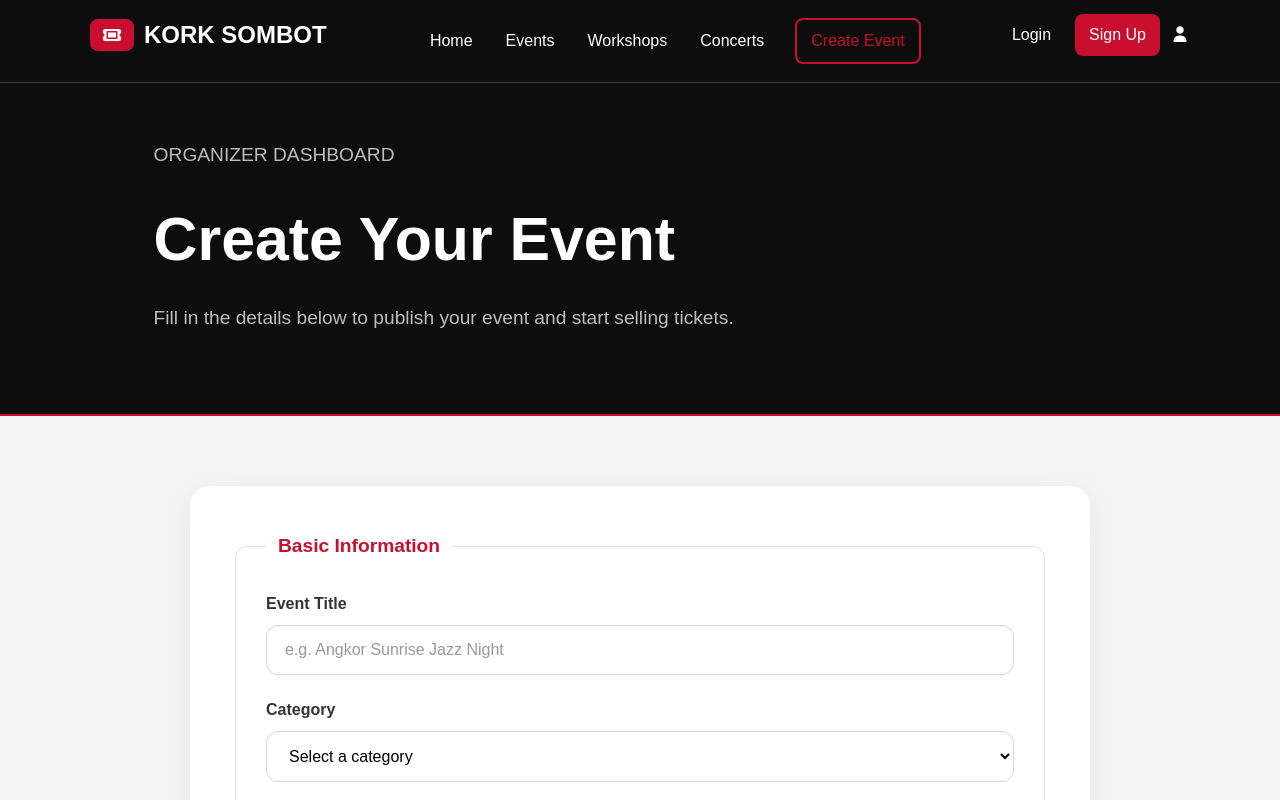
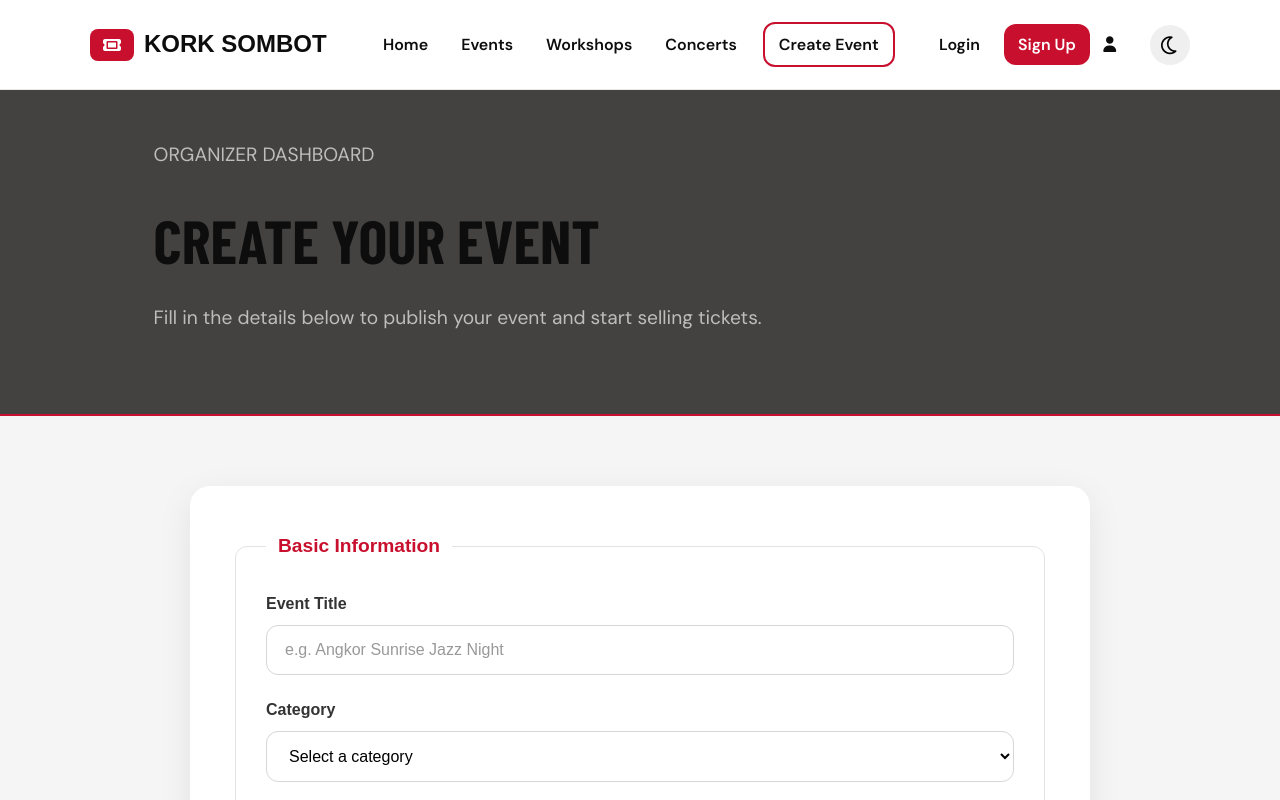
Before and after one commit to Chivornmon23/Kork-Sombot-, a plain HTML site: page create_events.html in a window 1280 px wide. Shown: the top 800 px of the page. Drawn offline with nearby package versions, Linux system fonts and the light colour scheme; a web font is replaced by a local one.

Commit message:
Dark mode is fully activated

```diff
--- a/create_events.css
+++ b/create_events.css
@@ -9,15 +9,20 @@
 .navbar {
   display: flex;
   justify-content: space-between;
-  background-color: var(--bg-dark);
-  color: var(--text-white);
+  background-color: var(--bg-light);
+  color: var(--bg-dark);
   padding: 10px 90px;
   font-family: var(--font-main);
   border-bottom: 1px solid var(--btn-hover);
   position: fixed;
+  top: 0;
+  left: 0;
+  height: 90px;
+  align-items: center;
   width: 100%;
   z-index: 1;
 }
+
 .logo {
   display: flex;
   gap: 10px;
@@ -31,29 +36,39 @@
   background-color: var(--primary-red);
   padding: 8px 12px;
   border-radius: 8px;
+  i{
+    color: white;
+  }
 }
-.nav-links {
+.nav-links{
+  display: flex;
+  font-family: var(--btn-font);
+  font-size: 1em;
+  font-weight: 600;
+}
+.nav-links-items{
   display: flex;
   gap: 5px;
   padding: 8px 12px;
   align-items: center;
 }
-.nav-links li {
+.nav-links-items li {
   list-style: none;
 }
-.nav-links .item a {
-  color: var(--text-white);
+.nav-links-items a {
+  color: var(--bg-dark);
   text-decoration: none;
-  font-size: 1em;
+
   padding: 8px 14px;
-  border-radius: 8px;
+  border-radius: 12px;
 }
-.nav-links a:visited {
-  color: #ffffff;
-}
-.nav-links .item a:hover {
+.nav-links-items a:hover {
   background-color: var(--hover-gray);
   transition: ease-in-out 0.1s;
+}
+.nav-links-items a.active{
+  background-color: var(--primary-red);
+  color: var(--text-white);
 }
 .nav-right {
   height: 50px;
@@ -64,78 +79,93 @@
 .nav-right a {
   text-decoration: none;
   padding: 8px 14px;
-  border-radius: 8px;
+  border-radius: 12px;
   font-size: 1em;
+  font-weight: 600;
+  font-family: var(--btn-font);
+}
+.log-in{
+  color: var(--bg-dark);
+}
+
+.log-in:hover {
+  background-color: var(--primary-red);
+  transition: ease-in-out 0.1s;
   color: var(--text-white);
 }
-.nav-right a:hover {
-  background-color: var(--primary-red);
-  transition: ease-in-out 0.1s;
-}
-.btn-bg {
+.sign-up {
   padding: 8px 14px;
   background-color: var(--primary-red);
   border-radius: 14px;
+  color: white;
 }
-.nav-links .btn-outline {
+
+.btn-outline {
   text-decoration: none;
-  color: var(--primary-red);
-}
-.btn-outline {
+  color: var(--bg-dark);
   padding: 8px 14px;
   border: 2px solid var(--primary-red);
-  border-radius: 8px;
+  border-radius: 12px;
+
 }
 .btn-outline:hover {
-    background-color: var(--primary-red);
-    color: var(--text-white);
+  background-color: var(--primary-red);
+  color: var(--bg-light);
+}
+#toggle-btn{
+  padding: 20px;
+  height: 30px;
+  width: 30px;
+  display: flex;
+  justify-content: center;
+  align-items: center;
+  border: none;
+  border-radius: 50%;
+  cursor: pointer;
+  .fa-regular{
+    font-size: 18px;
+  }
+  .fa-sun{
+    color: var(--primary-red);
+  }
 }
 
 body {
-
   font-family: var(--font-main);
   background: #f5f5f5;
   color: #222;
   line-height: 1.6;
-
 }
-
 .subtitle{
   font-size: 1.2rem;
   color: var(--primary-red);
   margin-bottom: 20px;
 }
 .create-hero{
-  background: var(--bg-dark);
-  color: var(--text-white);
-
+  background: #444141;
+  color: var(--bg-dark);
   padding: 140px 12% 80px;
-
   border-bottom: 2px solid var(--primary-red);
 }
-
 .create-hero h1{
+  font-family: var(--primary-font);
   font-size: 3.8rem;
   margin: 15px 0;
+  text-transform: uppercase;
 }
 
 .create-hero .description{
   max-width: 650px;
 }
-
-
-
 .create-hero p{
   color: #bdbdbd;
   font-size: 1.2rem;
+  font-family: var(--btn-font);
 }
-
 .create-event{
   background:#f5f5f5;
   padding:70px 0;
 }
-
-
 .step-content{
   display: block;
 }
@@ -260,7 +290,7 @@ input[type="file"]{
 
 }
 
-button{
+.publish-btn{
     background:var(--primary-red);
 
     color:white;
@@ -281,7 +311,7 @@ button{
 
 }
 
-button:hover{
+.publish-btn:hover{
 
     transform:translateY(-2px);
 
--- a/create_events.html
+++ b/create_events.html
@@ -6,13 +6,15 @@
     <link rel="stylesheet" href="https://cdnjs.cloudflare.com/ajax/libs/font-awesome/7.0.1/css/all.min.css">
     <link rel="stylesheet" href="./create_events.css">
     <link href="https://api.fontshare.com/v2/css?f[]=supreme@400&f[]=technor@600&f[]=archivo@400&f[]=clash-display@600&f[]=clash-grotesk@400,600&display=swap" rel="stylesheet">
+    <link rel="stylesheet" href="./style.css">
+    <link rel="stylesheet" href="./darkmode.css">
     <title>Kork Sombot</title>
 </head>
 
 <script src="./create_events.js"></script>
 <body>
     <header>
-         <nav class="navbar">
+        <nav class="navbar">
             <div class="logo">
                 <div class="logo-container">
                      <i class="fa-solid fa-ticket"></i>
@@ -22,10 +24,10 @@
 
             <div>
                 <ul class="nav-links">
-                    <div class="nav-links item">
+                    <div class="nav-links-items">
                         <li><a href="./home.html">Home</a></li>
                         <li><a href="./events.html">Events</a></li>
-                        <li><a href="./workshop.html">Workshops </a></li>
+                        <li><a href="./workshop 1.html">Workshops </a></li>
                         <li><a href="./concerts.html">Concerts</a></li>
                     </div>
                     <a href="/create_events.html" class="btn-outline">Create Event</a>
@@ -33,12 +35,13 @@
             </div>
 
             <div class="nav-right">
-                <a href="#Login">Login</a>
-                <a href=".vscode/sign_up.html" class="btn-bg">Sign Up</a>
+                <a href="#Login" class="log-in">Login</a>
+                <a href=".vscode/sign_up.html" class="sign-up">Sign Up</a>
                 <div class="user-icon">
                     <i class="fa-solid fa-user"></i>
                 </div>
             </div>
+            <button id="toggle-btn" class="theme-icon"><i class="fa-regular fa-moon"></i></button>
         </nav>
     </header>
 
@@ -235,7 +238,7 @@
 
         </section>
 
-         <footer>
+        <footer>
             <div class="footer-grid">
                 <div class="footer-grid-box">
                     <div class="logo">
@@ -244,7 +247,7 @@
                         </div>
                         <h1>KORK SOMBOT</h1>
                     </div>
-                    <p>Cambodia's premier platform for discovering and booking concerts, workshops, festivals, and cultural events.</p>
+                    <p>វេទិកាឈានមុខគេរបស់ប្រទេសកម្ពុជាសម្រាប់ការស្វែងរក និងកក់ការប្រគំតន្ត្រី សិក្ខាសាលា ពិធីបុណ្យ និងព្រឹត្តិការណ៍វប្បធម៌។</p>
                     <div class="social-links">
                         <i class="fa-brands fa-facebook"></i>
                         <i class="fa-brands fa-instagram"></i>
@@ -299,10 +302,11 @@
         </footer>
         <div class="footer-end">
                 <p>© 2026 KORK SOMBOT. All rights reserved.</p>
-                <p>Made by Navy, Mouy, Davan, Chivorn (AUPP, Summer26 - INFO 250)</p>
+                <p>By Navy, Mouy, Davan, Chivorn (AUPP, Summer26 - INFO 250)</p>
         </div>
     </main>
     <script src = "create_events.js"></script>
-    <script src="./script.js"></script>
+    <script src="./pageActive.js"></script>
+    <script src="./darkMode.js"></script>
     </body>
 </html>
--- a/workshop.css
+++ b/workshop.css
@@ -37,12 +37,12 @@
   background-color: var(--primary-red);
   padding: 8px 12px;
   border-radius: 8px;
-  i{
+  i {
     color: white;
   }
 }
 
-.nav-links{
+.nav-links {
   display: flex;
   align-items: center;
   gap: 10px;
@@ -52,7 +52,7 @@
   font-weight: 600;
 }
 
-.nav-links-items{
+.nav-links-items {
   display: flex;
   gap: 5px;
   padding: 8px 12px;
@@ -76,7 +76,7 @@
   transition: ease-in-out 0.1s;
 }
 
-.nav-links-items a.active{
+.nav-links-items a.active {
   background-color: var(--primary-red);
   color: var(--text-white);
 }
@@ -97,7 +97,7 @@
   font-family: var(--btn-font);
 }
 
-.log-in{
+.log-in {
   color: var(--bg-dark);
 }
 
@@ -119,22 +119,38 @@
   padding: 8px 14px;
   border: 2px solid var(--primary-red);
   border-radius: 12px;
-
 }
 .btn-outline:hover {
   background-color: var(--primary-red);
   color: var(--bg-light);
 }
-
 /* Hamburger is hidden on desktop, only shown below the mobile breakpoint */
-.hamburger{
+.hamburger {
   display: none;
 }
-
+#toggle-btn {
+  padding: 20px;
+  height: 30px;
+  width: 30px;
+  display: flex;
+  justify-content: center;
+  align-items: center;
+  border: none;
+  border-radius: 50%;
+  cursor: pointer;
+  .fa-regular {
+    font-size: 18px;
+  }
+}
+.button-container {
+  display: flex;
+  justify-content: center;
+  margin: 40px 0;
+}
 .show-more-btn {
   display: flex;
-    flex-direction: column;   /* Stack items vertically */
-    align-items: center;      /* Center them horizontally */
+  flex-direction: column; /* Stack items vertically */
+  align-items: center; /* Center them horizontally */
   justify-content: center;
 
   padding: 5px 40px;
@@ -149,7 +165,7 @@
   margin-top: 20px;
 }
 
-header{
+header {
   margin: 0 auto;
 }
 
@@ -165,7 +181,7 @@ header{
   border-color: rgb(116, 7, 7);
 }
 
-.intro-banner{
+.intro-banner {
   background: #000;
   width: 100%;
   margin: 0 auto;
@@ -188,14 +204,12 @@ header{
   color: var(--text-white);
 }
 .text1 p {
-
   color: var(--primary-red);
   letter-spacing: 2px;
   font-weight: 600;
   text-transform: uppercase;
-
 }
-.description{
+.description {
   font-family: var(--btn-font);
   max-width: 550px;
   margin-top: 10px;
@@ -254,7 +268,7 @@ header{
   transition: ease-in-out 0.2s;
 }
 
-.image img:hover{
+.image img:hover {
   transform: scale(1.02);
 }
 
@@ -299,8 +313,8 @@ header{
   font-weight: 700;
 }
 /*  HEAD */
-.content{
-    background-color: #F8F8F8;
+.content {
+  background-color: #f8f8f8;
   color: black;
 }
 
@@ -333,7 +347,7 @@ header{
       font-weight: 300;
     }
   }
-  .book-btn{
+  .book-btn {
     width: 100%;
     padding: 8px;
     border-radius: 12px;
@@ -347,41 +361,41 @@ header{
     cursor: pointer;
     transition: ease-in 0.1s;
   }
-  .book-btn:hover{
+  .book-btn:hover {
     background-color: #c8102fbe;
   }
 }
 
-footer{
+footer {
   background-color: var(--footer-bg);
   padding: 80px;
   color: var(--bg-dark);
 }
-.footer-grid{
+.footer-grid {
   display: grid;
   grid-template-columns: repeat(4, 1fr);
   gap: 20px;
 }
-.footer-grid-box{
-  .logo{
+.footer-grid-box {
+  .logo {
     font-size: 13px;
     font-weight: 700;
     font-family: var(--primary-font);
     margin-bottom: 10px;
   }
-  p{
+  p {
     font-family: var(--btn-font);
     font-size: 14px;
     max-width: 200px;
     color: #303030ce;
     margin-bottom: 25px;
   }
-  .social-links{
+  .social-links {
     display: flex;
     gap: 20px;
     cursor: pointer;
     font-size: 18px;
-    i{
+    i {
       width: 40px;
       height: 40px;
       align-content: center;
@@ -390,24 +404,24 @@ footer{
       text-align: center;
       transition: all 0.2s;
     }
-    i:hover{
+    i:hover {
       background-color: #c8191e;
-      color: var(--text-white)
+      color: var(--text-white);
     }
   }
-  .footer-card-title{
+  .footer-card-title {
     font-family: var(--btn-font);
     font-size: 15px;
     text-transform: uppercase;
     letter-spacing: 1px;
     margin-bottom: 10px;
   }
-  .footer-links{
+  .footer-links {
     display: flex;
     flex-direction: column;
     margin-top: 10px;
     row-gap: 15px;
-    a{
+    a {
       text-decoration: none;
       color: #303030ce;
       font-family: var(--btn-font);
@@ -415,15 +429,18 @@ footer{
       font-weight: 500;
       transition: all 0.2s;
     }
-    a:hover{
+    a:hover {
       color: var(--primary-red);
     }
   }
-  .footer-contact-info{
-    .lct, .tel, .email, .website{
+  .footer-contact-info {
+    .lct,
+    .tel,
+    .email,
+    .website {
       display: flex;
       gap: 10px;
-      i{
+      i {
         font-size: 14px;
         color: var(--primary-red);
         align-items: center;
@@ -431,7 +448,7 @@ footer{
     }
   }
 }
-.footer-end{
+.footer-end {
   background-color: var(--footer-bg);
   color: #000000ce;
   padding: 20px 80px;
@@ -443,79 +460,79 @@ footer{
   font-weight: 500;
 }
 
-.hamburger{
+.hamburger {
   display: none;
 }
 
 /* TABLET (<= 900px) */
 @media screen and (max-width: 900px) {
-  .navbar{
+  .navbar {
     display: flex;
     justify-content: space-between;
     align-items: center;
     padding: 10px 10px;
   }
 
-  .logo{
+  .logo {
     margin-left: 0;
   }
 
-  header{
+  header {
     width: 100%;
   }
 
-  .nav-right{
+  .nav-right {
     margin-right: 0;
   }
 
-  .intro-banner{
+  .intro-banner {
     margin-top: 40px;
     padding-bottom: 30px;
     width: 100%;
   }
 
-  .nav-links{
+  .nav-links {
     gap: 4px;
   }
 
-  .nav-links-items{
+  .nav-links-items {
     gap: 0;
     padding: 0;
   }
 
   .nav-links-items a,
   .nav-right a,
-  .btn-outline{
+  .btn-outline {
     padding: 6px 8px;
     font-size: 14px;
   }
 
   .grid-ft {
-    grid-template-columns: repeat(2, minmax(0, 1fr));;
+    grid-template-columns: repeat(2, minmax(0, 1fr));
   }
 
-  .footer-grid{
-    grid-template-columns: repeat(2, minmax(0, 1fr));;
+  .footer-grid {
+    grid-template-columns: repeat(2, minmax(0, 1fr));
   }
 
-  .page-wrapper{
+  .page-wrapper {
     padding: 1px 13px;
   }
 
-  .wrapper1{
+  .wrapper1 {
     padding: 24px 20px;
   }
 
-  .featured-events{
+  .featured-events {
     padding: 40px;
   }
 
-  .sign-up{
+  .sign-up {
     width: 90px;
     text-align: center;
   }
 
-  footer{
+  footer {
     padding: 50px 40px;
   }
 }
@@ -523,31 +540,31 @@ footer{
 /* MOBILE (<= 600px) */
 @media screen and (max-width: 600px) {
   .grid-ft {
-    grid-template-columns: repeat(1, minmax(0, 1fr));;
+    grid-template-columns: repeat(1, minmax(0, 1fr));
   }
   .grid-card-ft {
     flex-direction: column;
   }
-  .card-img{
+  .card-img {
     width: 100%;
     height: 275px;
   }
-  .page-wrapper{
+  .page-wrapper {
     padding: 1px 13px;
   }
 
-  .nav-right{
+  .nav-right {
     margin-right: -10px;
   }
-  .wrapper1{
+  .wrapper1 {
     padding: 24px 20px;
   }
 
-  .featured-events{
+  .featured-events {
     padding: 30px 16px;
   }
 
-  .navbar{
+  .navbar {
     display: flex;
     justify-content: space-between;
     align-items: center;
@@ -566,13 +583,13 @@ footer{
     border-radius: 8px;
   }
 
-  .intro-banner{
+  .intro-banner {
     margin-top: 40px;
     padding-bottom: 30px;
   }
 
   /* Off-canvas slide-out menu. Hidden by default, shown when .active is toggled */
-  .nav-links{
+  .nav-links {
     flex-direction: column;
     align-items: flex-start;
     justify-content: flex-start;
@@ -592,7 +609,7 @@ footer{
     padding: 20px;
   }
 
-  .nav-links-items{
+  .nav-links-items {
     flex-direction: column;
     align-items: flex-start;
     gap: 10px;
@@ -600,27 +617,27 @@ footer{
   }
 
   .nav-links-items a,
-  .nav-links .btn-outline{
+  .nav-links .btn-outline {
     color: var(--text-white);
     white-space: nowrap;
   }
 
-  .footer-grid{
-    grid-template-columns: repeat(1, minmax(0, 1fr));;
+  .footer-grid {
+    grid-template-columns: repeat(1, minmax(0, 1fr));
   }
 
-  footer{
+  footer {
     padding: 40px 30px;
   }
 
-  .footer-end{
+  .footer-end {
     flex-direction: column;
     gap: 8px;
     padding: 20px 30px;
     text-align: center;
   }
 
-  .sign-up{
+  .sign-up {
     width: 90px;
     text-align: center;
   }
```
Also changed, not shown: darkmode.css (+29 -0 lines), home.html (+16 -10 lines). Lines whose indentation alone changed are shown as unchanged.
